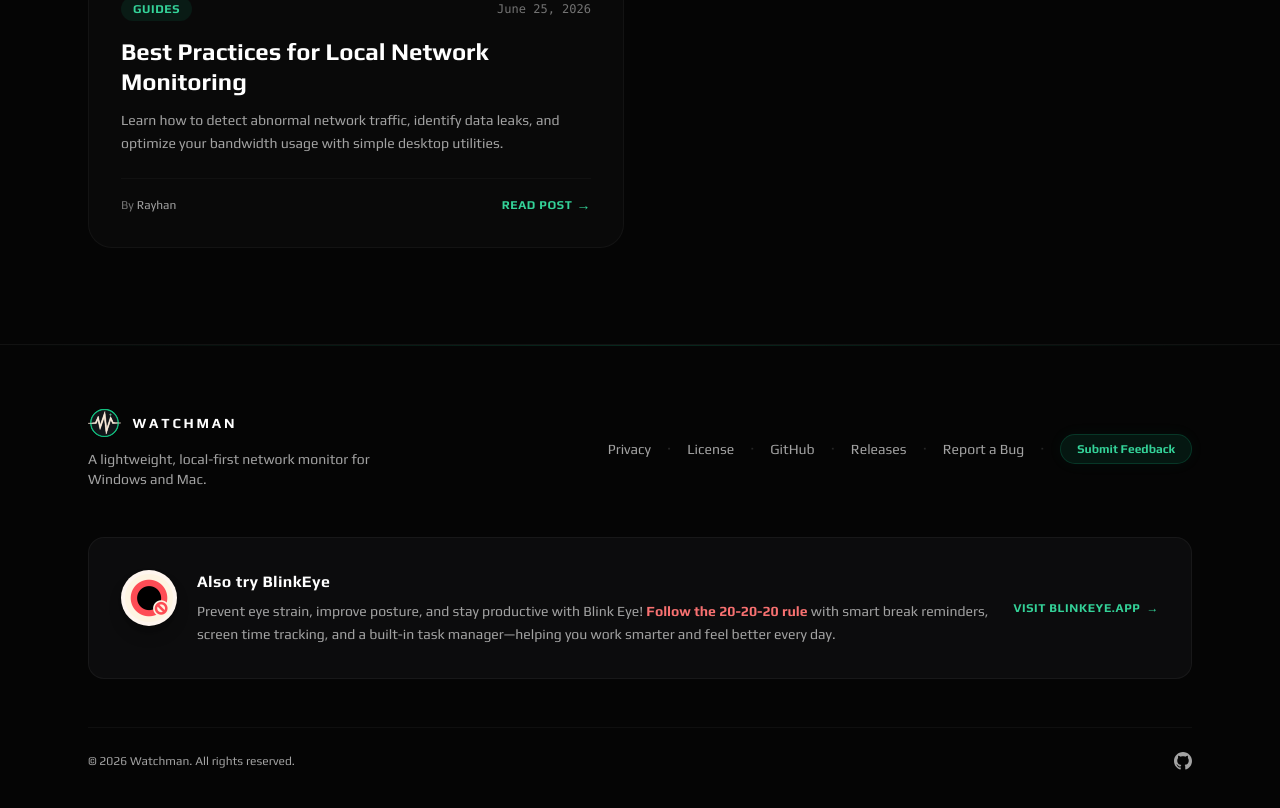
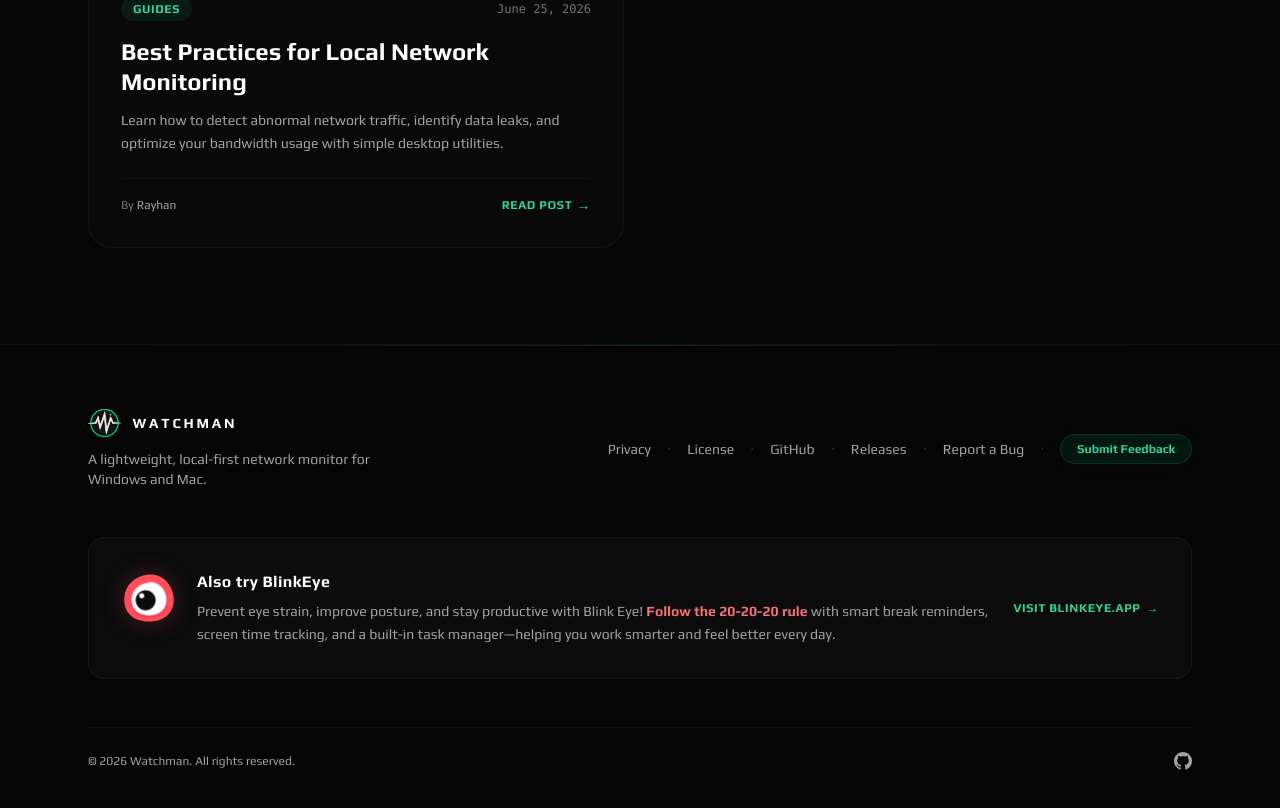
Before and after one commit to rayhan138/watchman-web, a Next.js app: page /blog in a window 1280 px wide. Shown: the part 750-1558 px from the top of the page. Built offline with nearby package versions, Linux system fonts and the light colour scheme.

Commit message:
feat: implement high-fidelity organic BlinkEye logo and smooth double-blink animation in footer card

```diff
--- a/src/components/Footer.tsx
+++ b/src/components/Footer.tsx
@@ -51,12 +51,46 @@
         {/* BlinkEye Promo Card */}
         <div className="mt-12 bg-[#0c0c0d] border border-white/[0.05] rounded-2xl p-6 sm:p-8 flex flex-col md:flex-row items-start md:items-center justify-between gap-6 hover:border-white/[0.08] transition-all duration-300">
           <div className="flex flex-col sm:flex-row items-start gap-5 max-w-4xl">
-            <div className="p-1 bg-[#fff6ef] rounded-full shrink-0 flex items-center justify-center shadow-lg shadow-black/25">
-              <img
-                src="/blinkeye-icon.png"
-                alt="Blink Eye Logo"
-                className="w-12 h-12 object-contain"
-              />
+            <div className="shrink-0 flex items-center justify-center">
+              <svg viewBox="0 0 100 100" className="w-14 h-14 select-none drop-shadow-[0_0_12px_rgba(255,77,90,0.22)]">
+                <defs>
+                  <filter id="eye-shadow" x="-20%" y="-20%" width="140%" height="140%">
+                    <feDropShadow dx="0" dy="2.5" stdDeviation="1.5" floodColor="#000000" floodOpacity="0.18" />
+                  </filter>
+                </defs>
+
+                <style dangerouslySetInnerHTML={{ __html: `
+                  @keyframes logo-blink {
+                    0%, 8%, 18%, 26%, 100% { transform: scale(1, 1); }
+                    4%, 22% { transform: scale(1.1, 0); }
+                  }
+                `}} />
+
+                {/* Outer Organic Red Blob */}
+                <path
+                  d="M 50 8 C 72 6, 92 24, 94 49 C 96 74, 80 92, 50 92 C 20 92, 4 74, 6 49 C 8 24, 28 10, 50 8 Z"
+                  fill="#ff4d5a"
+                />
+
+                {/* Blinking Eyeball Group */}
+                <g
+                  className="animate-[logo-blink_5s_cubic-bezier(0.25,0.8,0.25,1)_infinite]"
+                  style={{ transformOrigin: '50px 50px' }}
+                >
+                  {/* White Eyeball with Shadow */}
+                  <path
+                    d="M 50 22 C 66 20, 80 34, 81 51 C 82 68, 71 81, 50 81 C 29 81, 18 68, 19 51 C 20 34, 34 24, 50 22 Z"
+                    fill="#ffffff"
+                    filter="url(#eye-shadow)"
+                  />
+
+                  {/* Black Pupil */}
+                  <circle cx="44" cy="54" r="18" fill="#0c0c0d" />
+
+                  {/* White Highlight */}
+                  <circle cx="37" cy="46" r="4.5" fill="#ffffff" />
+                </g>
+              </svg>
             </div>
             <div>
               <h3 className="font-play font-bold text-white text-base mb-1.5 tracking-wide flex items-center gap-2">
```
